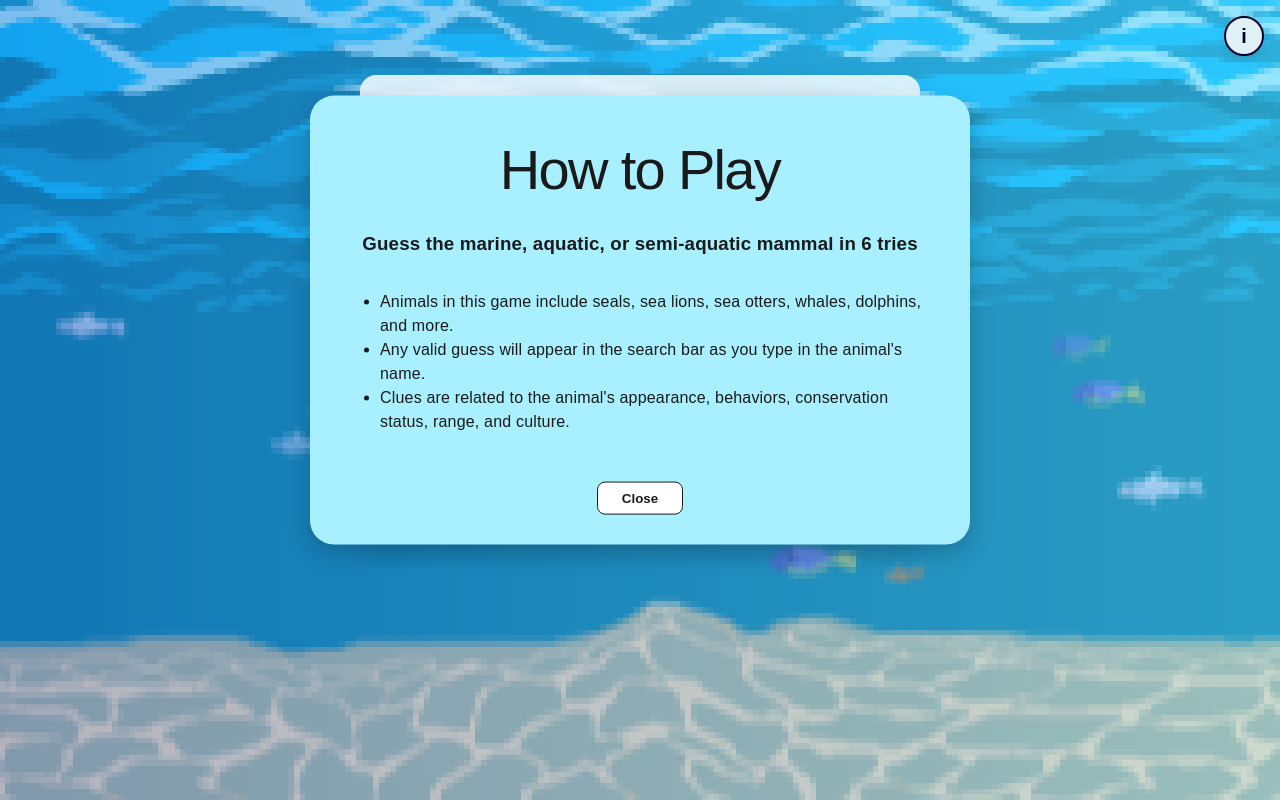
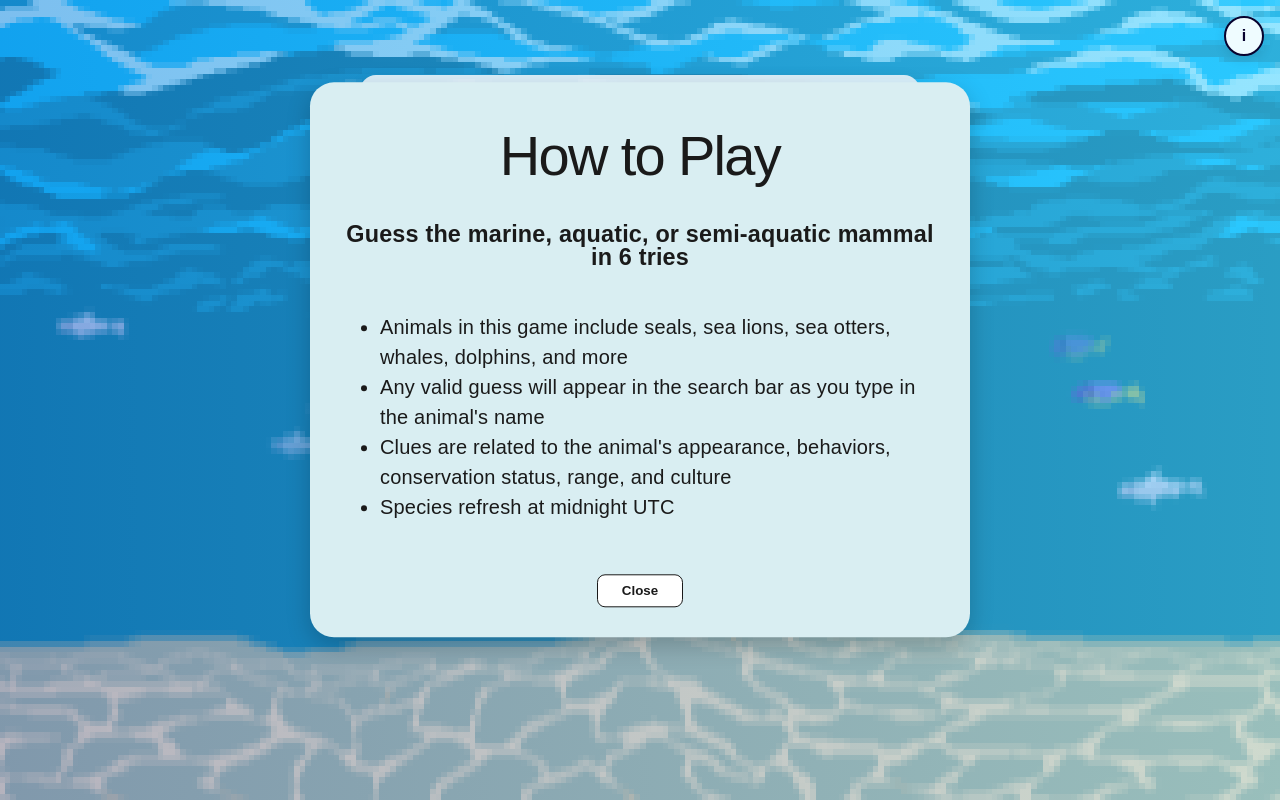
Before and after one commit to alyssloc/aquaticdle, a React (Vite) app: page / in a window 1280 px wide. Built offline with nearby package versions, Linux system fonts and the light colour scheme.

Commit message:
adjustments to info popup

```diff
--- a/src/components/Info.tsx
+++ b/src/components/Info.tsx
@@ -51,11 +51,11 @@ function InfoPopup(props: InfoPopupProps) {
                     width: '40px',
                     height: '40px',
                     borderRadius: '50%',
-                    backgroundColor: '#e0f1f5',
+                    backgroundColor: '#effcff',
                     color: '#08022e',
                     border: '2px solid #08022e',
                     fontWeight: 'bold',
-                    fontSize: '20px',
+                    fontSize: '16px',
                     cursor: 'pointer',
                     zIndex: 9998,
                     display: 'flex',
@@ -71,7 +71,7 @@ function InfoPopup(props: InfoPopupProps) {
             {showPopup && (
                 <div className='info-popup' style={{
                     position: 'fixed',
-                    top: '40%',
+                    top: '45%',
                     left: '50%',
                     transform: 'translate(-50%, -50%)',
                     padding: '30px',
@@ -80,7 +80,8 @@ function InfoPopup(props: InfoPopupProps) {
                     display: 'flex',
                     flexDirection: 'column',
                     alignItems: 'center',
-                    backgroundColor: '#a8f0ff',
+                    backgroundColor: '#d9eef2',
+                    fontSize: '20px',
                     borderRadius: '24px',
                     boxShadow: '0 8px 24px rgba(0,0,0,0.2)',
                     color: '#08022e',
@@ -90,9 +91,10 @@ function InfoPopup(props: InfoPopupProps) {
                     <h3 style={{ color: '#1a1a1a', textAlign: 'center' }}>Guess the marine, aquatic, or semi-aquatic mammal in 6 tries</h3>
                     <div style={{ color: '#1a1a1a', lineHeight: '1.5', textAlign: 'left' }}>
                         <ul>
-                        <li> Animals in this game include seals, sea lions, sea otters, whales, dolphins, and more.</li>
-                        <li> Any valid guess will appear in the search bar as you type in the animal's name.</li>
-                        <li> Clues are related to the animal's appearance, behaviors, conservation status, range, and culture.</li>
+                        <li> Animals in this game include seals, sea lions, sea otters, whales, dolphins, and more </li>
+                        <li> Any valid guess will appear in the search bar as you type in the animal's name </li>
+                        <li> Clues are related to the animal's appearance, behaviors, conservation status, range, and culture </li>
+                        <li> Species refresh at midnight UTC </li>
                         </ul>
                     </div>
 
```
